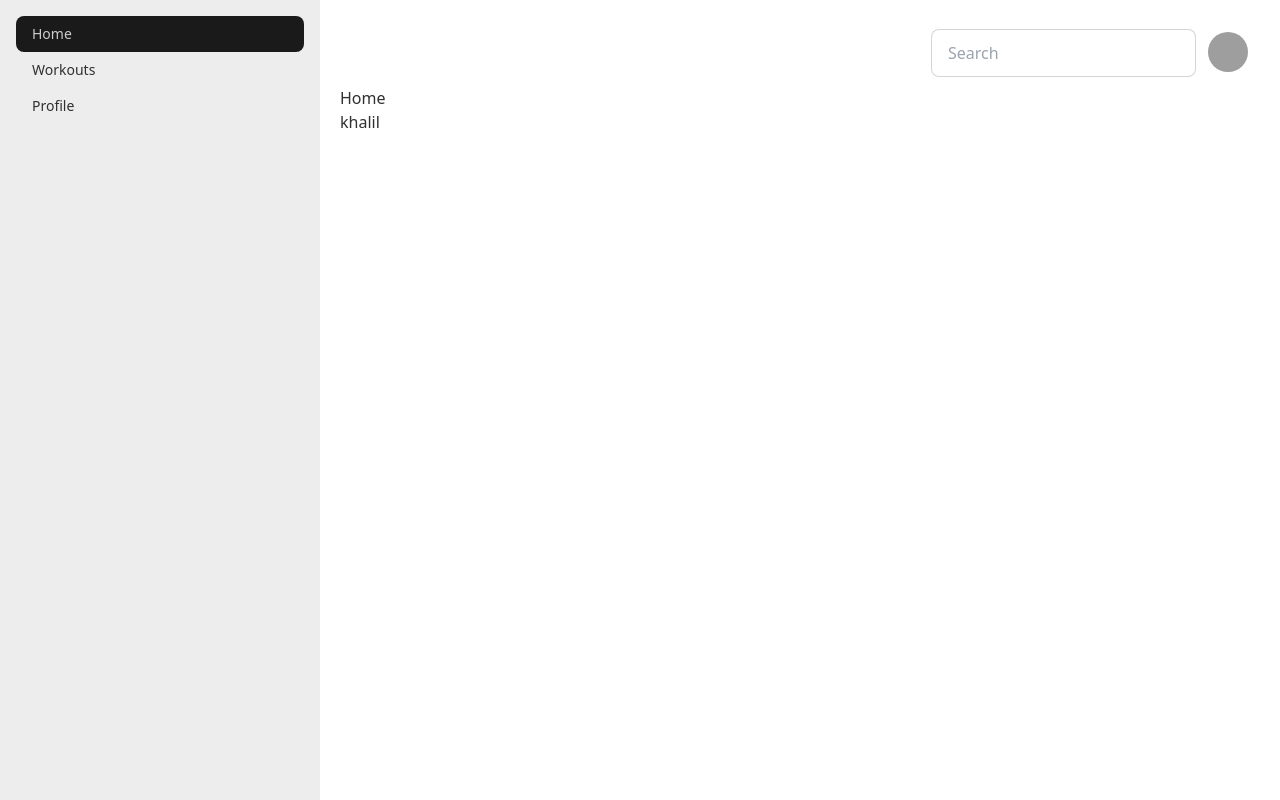
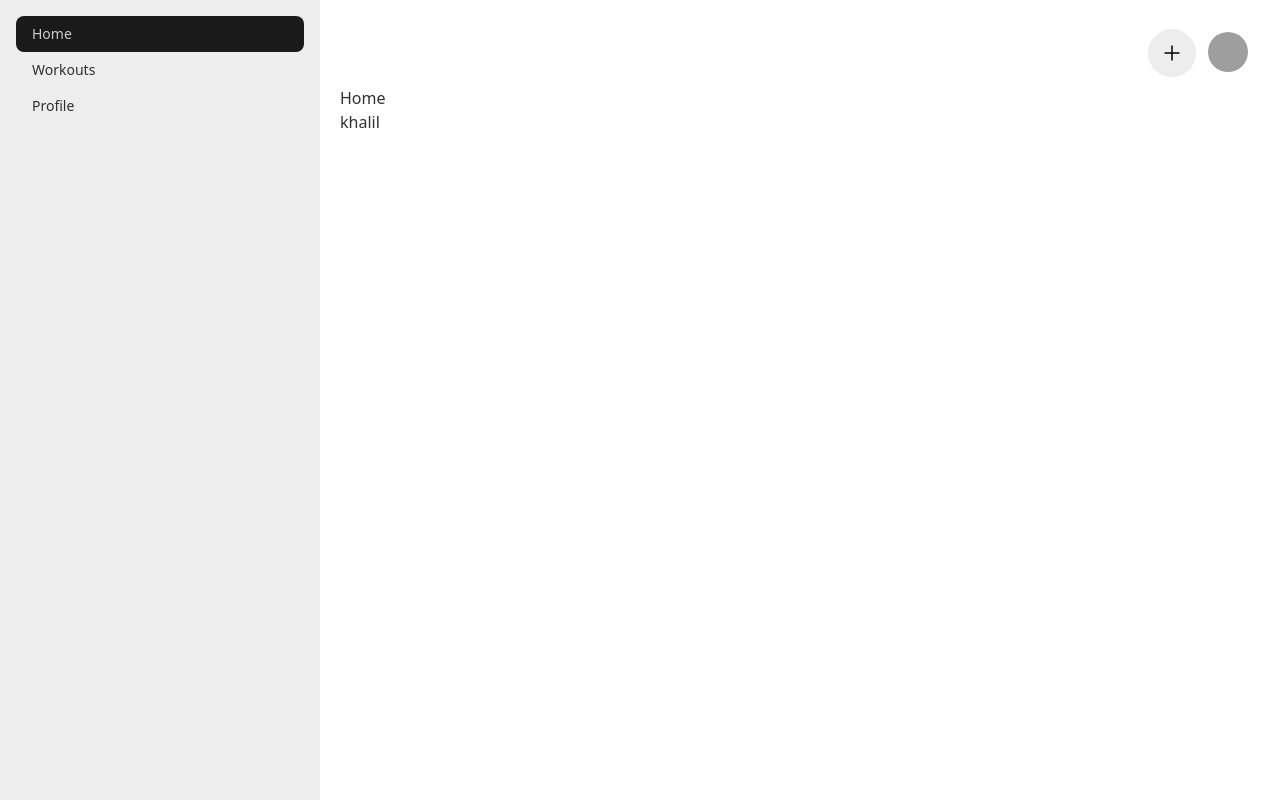
Before and after one commit to khaliltkhalil/strive, a React (Create React App) app: page / in a window 1280 px wide. Built offline with nearby package versions, Linux system fonts and the light colour scheme; grey boxes are pictures that could not be loaded.

Commit message:
add add-Workout Buton to NavBar

```diff
--- a/package.json
+++ b/package.json
@@ -8,6 +8,7 @@
     "@testing-library/user-event": "^13.5.0",
     "react": "^18.2.0",
     "react-dom": "^18.2.0",
+    "react-icons": "^4.9.0",
     "react-router-dom": "^5.3.4",
     "react-scripts": "5.0.1",
     "web-vitals": "^2.1.4"
--- a/src/components/Navbar.js
+++ b/src/components/Navbar.js
@@ -1,17 +1,14 @@
 import React from "react";
-
+import { GrAdd } from "react-icons/gr";
 function Navbar() {
   return (
     <div className="navbar bg-base-100">
       <div className="flex-1"></div>
       <div className="flex-none gap-2">
-        <div className="form-control">
-          <input
-            type="text"
-            placeholder="Search"
-            className="input input-bordered w-24 md:w-auto"
-          />
-        </div>
+        <button className="btn btn-circle">
+          <GrAdd className="text-lg" />
+        </button>
+
         <div className="dropdown dropdown-end">
           <label tabIndex={0} className="btn btn-ghost btn-circle avatar">
             <div className="w-10 rounded-full">
```
Also changed, not shown: 1 other file (tests, documents, lock files or other folders).
